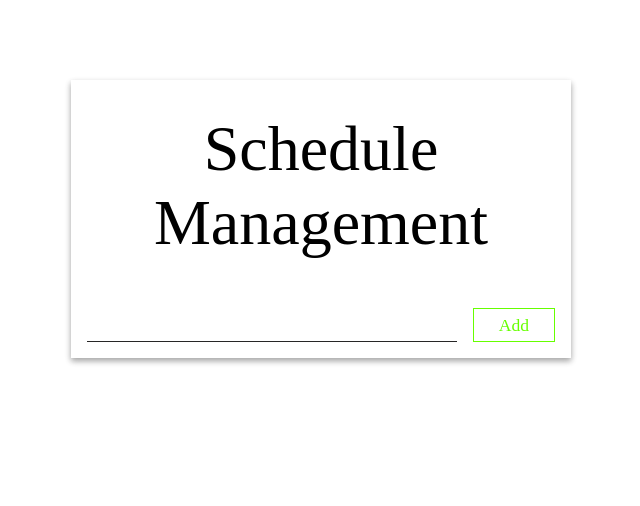
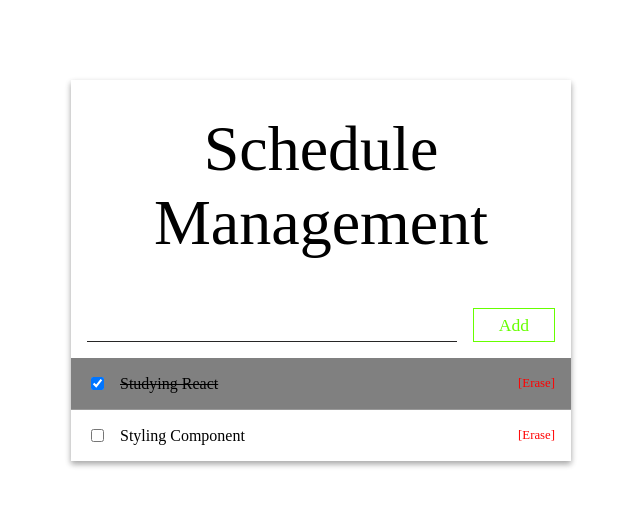
Before and after one commit to lsy173/Todolist-React, a React (Create React App) app: page / in a window 1280 px wide. Shown: the top 506 px of the page, without its empty margins (319-959 px from the left). Built offline with nearby package versions, Linux system fonts and the light colour scheme.

Commit message:
TodoList Component created.

```diff
--- a/src/components/App.js
+++ b/src/components/App.js
@@ -1,12 +1,14 @@
 import React, { Component } from 'react';
 import PageTemplate from './PageTemplate';
 import TodoInput from './TodoInput';
+import TodoList from './TodoList';
 
 class App extends Component {
   render() {
     return (
      <PageTemplate>
-       <TodoInput />
+       <TodoInput/>
+       <TodoList/>
      </PageTemplate>
     );
   }
--- a/src/components/TodoItem/TodoItem.js
+++ b/src/components/TodoItem/TodoItem.js
@@ -2,7 +2,7 @@ import React, { Component } from 'react';
 import styles from './TodoItem.scss';
 import className from 'classnames/bind';
 
-const cx = classNames.bind(styles);
+const cx = className.bind(styles);
 
 class TodoItem extends Component {
     render () {
--- /dev/null
+++ b/src/components/TodoList/TodoList.js
@@ -0,0 +1,15 @@
+import React, { Component } from 'react';
+import TodoItem from '../TodoItem';
+
+class TodoList extends Component {
+    render () {
+        return (
+            <div>
+                <TodoItem done>Studying React</TodoItem>
+                <TodoItem>Styling Component</TodoItem>
+            </div>
+        );
+    }
+}
+
+export default TodoList;
--- /dev/null
+++ b/src/components/TodoList/index.js
@@ -0,0 +1 @@
+export { default } from './TodoList';
```
